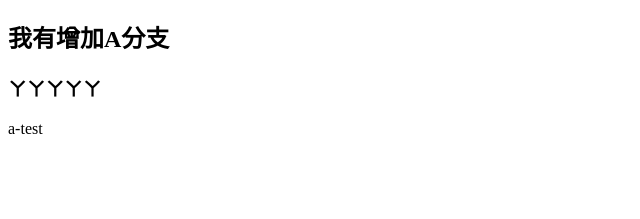
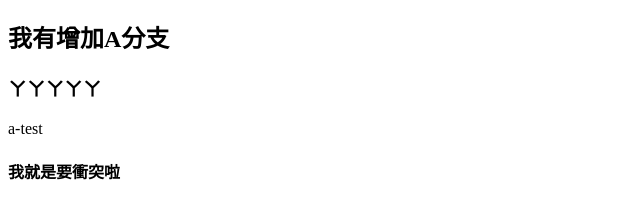
Before and after one commit to a0925809068/CED101-sass, a plain HTML site: page index.html in a window 1280 px wide. Shown: the part 99-318 px from the top of the page, without its empty margins (0-640 px from the left). Drawn offline with Linux system fonts and the light colour scheme.

Commit message:
增加衝突

```diff
--- a/index.html
+++ b/index.html
@@ -11,5 +11,6 @@
   <h2>我有增加A分支</h2>
   <h3>ㄚㄚㄚㄚㄚ</h3>
   <p>a-test</p>
+  <h4>我就是要衝突啦</h4>
 </body>
 </html>
```
